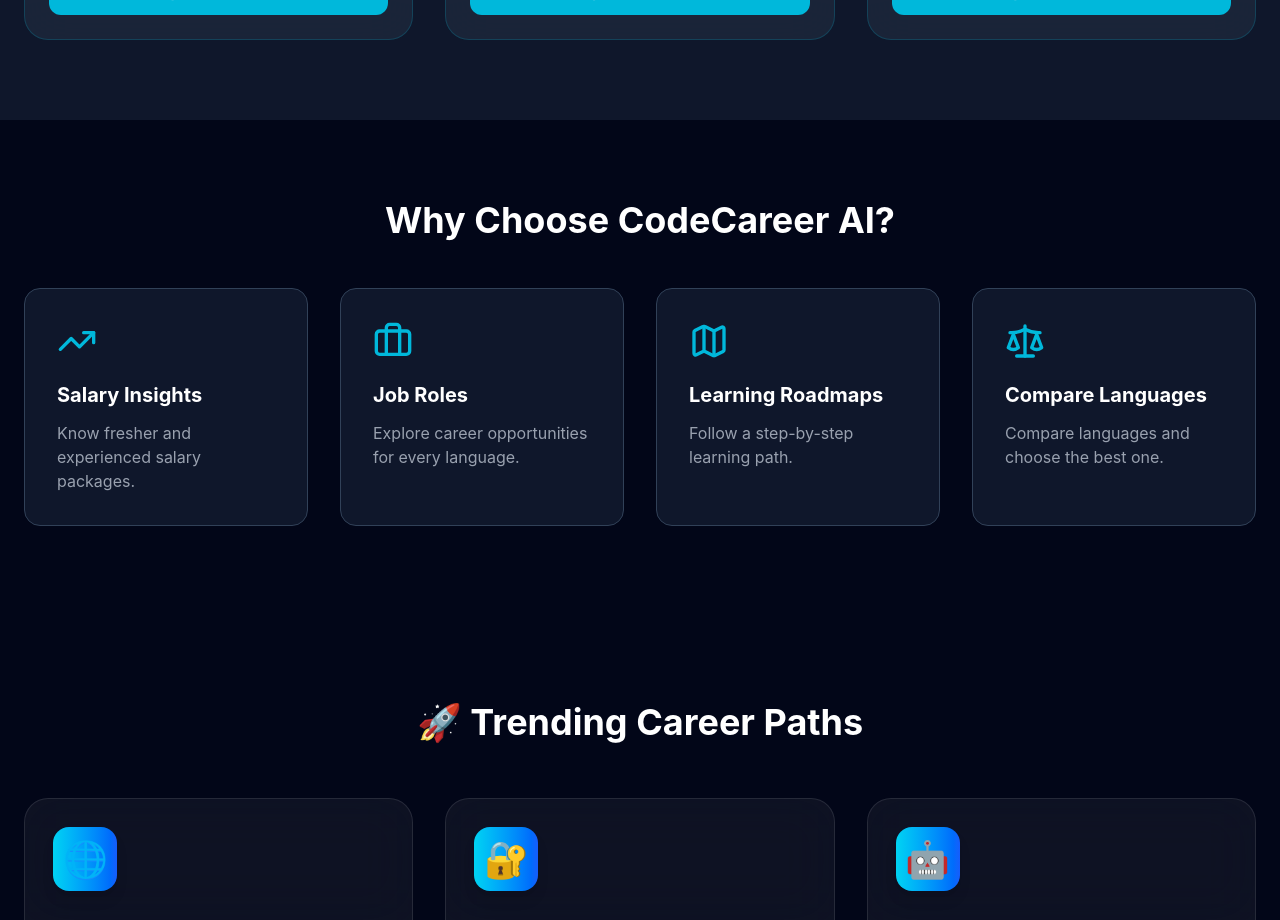
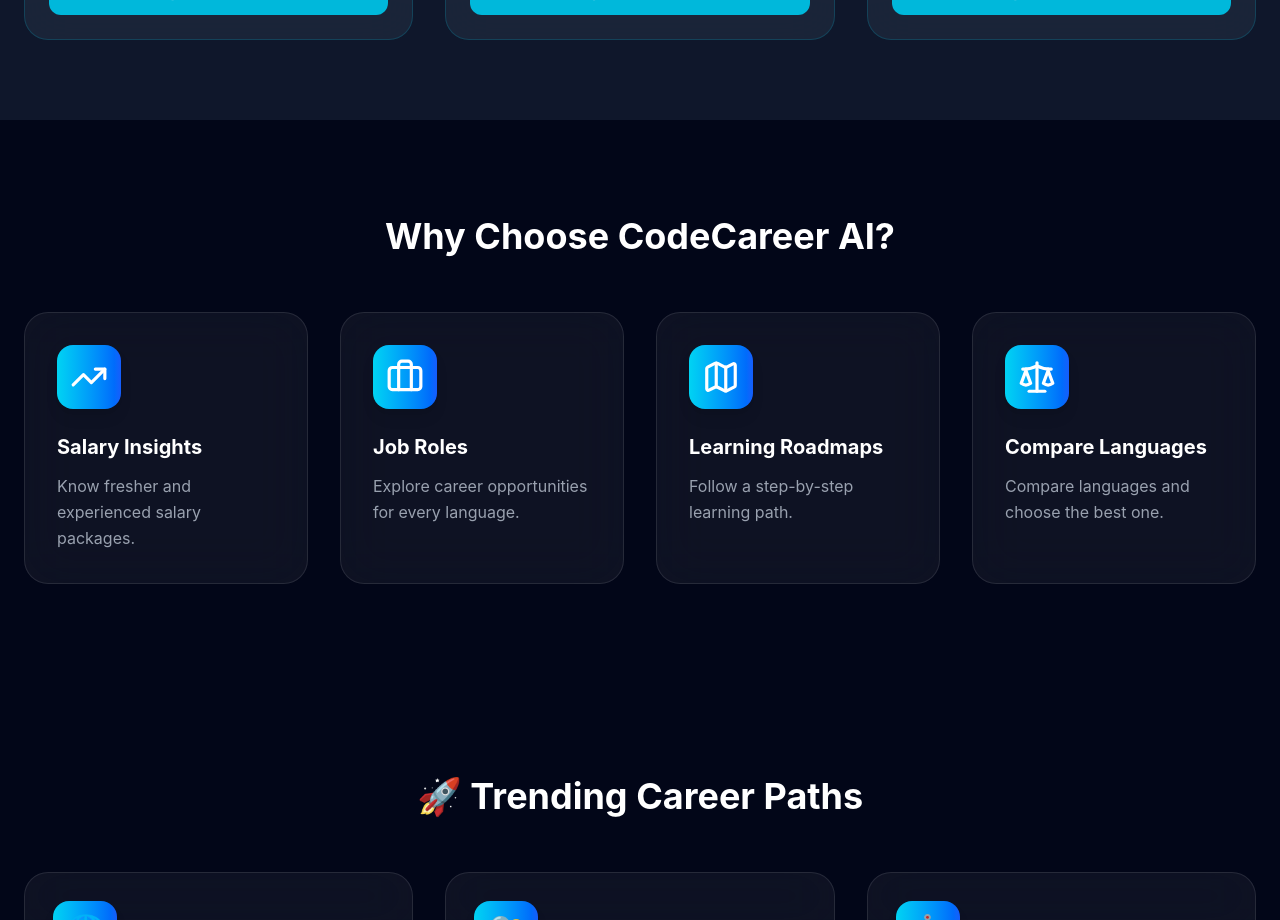
Before and after one commit to goggiharsha-oss/CodeCareer-AI, a React (Vite) app: page / in a window 1280 px wide. Shown: the part 1760-2680 px from the top of the page. Built offline with nearby package versions, Linux system fonts and the light colour scheme.

Commit message:
Redesign WhyChoose section with premium animations

```diff
--- a/src/components/WhyChoose.jsx
+++ b/src/components/WhyChoose.jsx
@@ -1,82 +1,271 @@
 import { Briefcase, TrendingUp, Map, Scale } from "lucide-react";
 import { useTheme } from "../context/ThemeContext";
+import { motion } from "framer-motion";
+
 
 function WhyChoose() {
+
   const { darkMode } = useTheme();
 
+
   const features = [
+
     {
-      icon: <TrendingUp size={40} />,
-      title: "Salary Insights",
-      desc: "Know fresher and experienced salary packages.",
+      icon:<TrendingUp size={38}/>,
+      title:"Salary Insights",
+      desc:"Know fresher and experienced salary packages."
     },
+
     {
-      icon: <Briefcase size={40} />,
-      title: "Job Roles",
-      desc: "Explore career opportunities for every language.",
+      icon:<Briefcase size={38}/>,
+      title:"Job Roles",
+      desc:"Explore career opportunities for every language."
     },
+
     {
-      icon: <Map size={40} />,
-      title: "Learning Roadmaps",
-      desc: "Follow a step-by-step learning path.",
+      icon:<Map size={38}/>,
+      title:"Learning Roadmaps",
+      desc:"Follow a step-by-step learning path."
     },
+
     {
-      icon: <Scale size={40} />,
-      title: "Compare Languages",
-      desc: "Compare languages and choose the best one.",
-    },
+      icon:<Scale size={38}/>,
+      title:"Compare Languages",
+      desc:"Compare languages and choose the best one."
+    }
+
   ];
 
+
+
   return (
+
     <section
-      className={`py-20 px-6 transition-all duration-500 ${
+
+      id="whychoose"
+
+      className={`
+      py-24 px-6 transition-all duration-500
+
+      ${
         darkMode
-          ? "bg-slate-950"
-          : "bg-gradient-to-b from-slate-50 via-white to-cyan-50"
-      }`}
+        ?
+        "bg-slate-950"
+        :
+        "bg-gradient-to-b from-slate-50 via-white to-cyan-50"
+      }
+
+      `}
     >
+
+
       <div className="max-w-7xl mx-auto">
-        <h2
-          className={`text-4xl font-bold text-center mb-12 ${
-            darkMode ? "text-white" : "text-slate-900"
-          }`}
+
+
+
+        <motion.h2
+
+          initial={{
+            opacity:0,
+            y:-30
+          }}
+
+          whileInView={{
+            opacity:1,
+            y:0
+          }}
+
+          viewport={{
+            once:true
+          }}
+
+          transition={{
+            duration:0.6
+          }}
+
+          className={`
+          text-4xl font-bold text-center mb-14
+
+          ${
+            darkMode
+            ?
+            "text-white"
+            :
+            "text-slate-900"
+          }
+
+          `}
         >
+
           Why Choose CodeCareer AI?
-        </h2>
 
-        <div className="grid md:grid-cols-2 lg:grid-cols-4 gap-8">
-          {features.map((item, index) => (
-            <div
+        </motion.h2>
+
+
+
+
+
+        <div className="
+        grid md:grid-cols-2 lg:grid-cols-4 gap-8
+        ">
+
+
+
+        {
+          features.map((item,index)=>(
+
+
+            <motion.div
+
               key={index}
-              className={`rounded-2xl p-8 transition-all duration-300 hover:-translate-y-2 hover:shadow-xl ${
+
+              initial={{
+                opacity:0,
+                y:40
+              }}
+
+              whileInView={{
+                opacity:1,
+                y:0
+              }}
+
+              viewport={{
+                once:true
+              }}
+
+              transition={{
+                delay:index*0.15
+              }}
+
+              whileHover={{
+                y:-10,
+                scale:1.03
+              }}
+
+
+              className={`
+              rounded-3xl
+              p-8
+              border
+              backdrop-blur-xl
+              transition-all
+
+
+              ${
                 darkMode
-                  ? "bg-slate-900 border border-slate-700 hover:border-cyan-400"
-                  : "bg-white border border-gray-200 shadow-lg hover:border-cyan-400"
-              }`}
+                ?
+                "bg-white/5 border-white/10 hover:shadow-cyan-500/30"
+                :
+                "bg-white/80 border-cyan-100 shadow-xl hover:shadow-cyan-200"
+              }
+
+              `}
             >
-              <div className="text-cyan-500 mb-5">{item.icon}</div>
+
+
+
+
+
+              <motion.div
+
+                whileHover={{
+                  rotate:10,
+                  scale:1.1
+                }}
+
+                className="
+                w-16 h-16
+                rounded-2xl
+                flex items-center justify-center
+
+                text-white
+
+                bg-gradient-to-r
+                from-cyan-400
+                to-blue-600
+
+                shadow-lg
+                "
+
+              >
+
+                {item.icon}
+
+              </motion.div>
+
+
+
+
+
 
               <h3
-                className={`text-xl font-bold ${
-                  darkMode ? "text-white" : "text-slate-900"
-                }`}
+
+                className={`
+                text-xl font-bold mt-6
+
+                ${
+                  darkMode
+                  ?
+                  "text-white"
+                  :
+                  "text-slate-900"
+                }
+
+                `}
+
               >
+
                 {item.title}
+
               </h3>
 
+
+
+
+
               <p
-                className={`mt-3 ${
-                  darkMode ? "text-gray-400" : "text-gray-600"
-                }`}
+
+                className={`
+                mt-3 leading-relaxed
+
+                ${
+                  darkMode
+                  ?
+                  "text-gray-400"
+                  :
+                  "text-gray-600"
+                }
+
+                `}
+
               >
+
                 {item.desc}
+
               </p>
-            </div>
-          ))}
+
+
+
+
+            </motion.div>
+
+
+          ))
+        }
+
+
         </div>
+
+
+
       </div>
+
+
     </section>
+
   );
+
 }
 
+
 export default WhyChoose;
```
